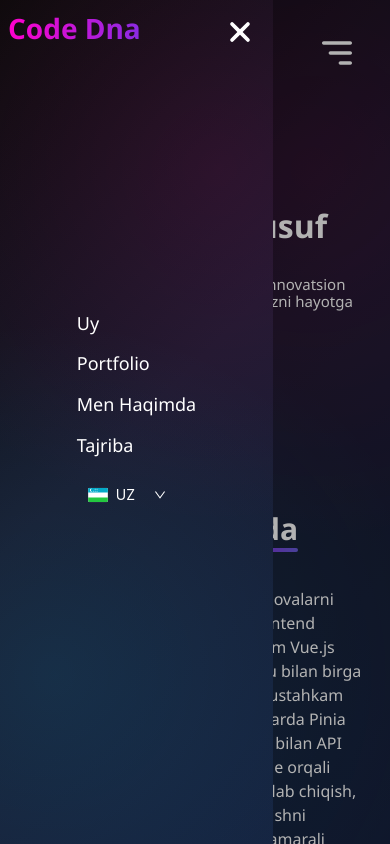
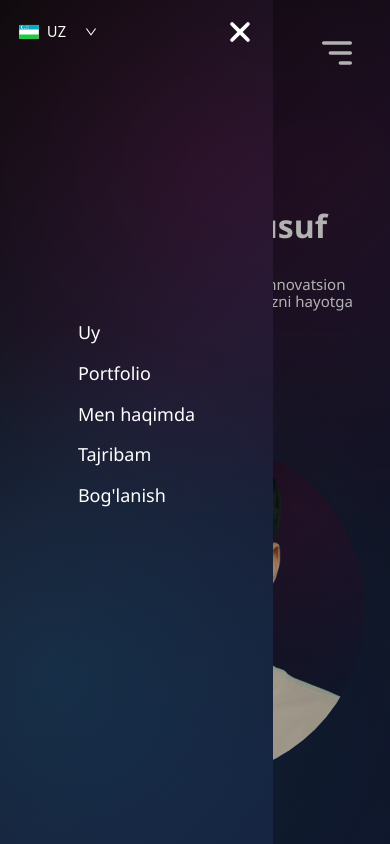
Before and after one commit to yusufjonxojimurodov/CodeDNa, a Vue app: page / in a window 390 px wide. Both pictures are taken after a click on the button 336 px from the left and 53 px from the top of the page. Shown: the top 844 px of the page. Built offline with nearby package versions, Linux system fonts and the light colour scheme.

Commit message:
fixed bug and added img

```diff
--- a/src/components/BurgerComponent.vue
+++ b/src/components/BurgerComponent.vue
@@ -1,7 +1,10 @@
 <script setup>
 import CloseIconComponent from "@/components/Icons/CloseIconComponent.vue";
-import {defineProps, defineEmits} from "vue";
+import { defineProps, defineEmits } from "vue";
 import LanguageSelectComponent from "./HelperComponents/LanguageSelectComponent.vue";
+import { useI18n } from "vue-i18n";
+
+const { t } = useI18n()
 
 defineProps({
   isOpen: Boolean,
@@ -13,17 +16,15 @@ const emit = defineEmits(["close"])
   <transition name="burger-slide">
     <div v-if="isOpen" class="burger-overlay" @click.self="emit('close')">
       <div class="burgerDiv">
-        <span class="animated-gradient absolute top-3 left-2 text-[28px] font-bold">Code Dna</span>
-
+        <language-select-component class="absolute top-3 left-2" :insideBurger="true" />
         <ul class="flex justify-center items-start flex-col gap-[20px]">
-          <li><a class="header-a" href="#header" @click="emit('close')">Uy</a></li>
-          <li><a class="header-a" href="#portfolio" @click="emit('close')">Portfolio</a></li>
-          <li><a class="header-a" href="#about" @click="emit('close')">Men Haqimda</a></li>
-          <li><a class="header-a" href="#skills" @click="emit('close')">Tajriba</a></li>
-          <language-select-component :insideBurger="true"/>
+          <li><a class="header-a" href="#header" @click="emit('close')">{{ t('navigation.home') }}</a></li>
+          <li><a class="header-a" href="#portfolio" @click="emit('close')">{{ t('navigation.portfolio') }}</a></li>
+          <li><a class="header-a" href="#about" @click="emit('close')">{{ t('navigation.about') }}</a></li>
+          <li><a class="header-a" href="#skills" @click="emit('close')">{{ t('navigation.skill') }}</a></li>
+          <li><a class="header-a" href="#contact" @click="emit('close')">{{ t('navigation.contact') }}</a></li>
         </ul>
-
-        <close-icon-component @click="emit('close')" class="w-[40px] h-[40px] absolute top-3 right-2"/>
+        <close-icon-component @click="emit('close')" class="w-[40px] h-[40px] absolute top-3 right-2" />
       </div>
     </div>
   </transition>
@@ -46,8 +47,8 @@ const emit = defineEmits(["close"])
   width: 70%;
   height: 100%;
   background: radial-gradient(circle at 20% 80%, rgba(0, 212, 255, 0.1) 0%, transparent 50%),
-  radial-gradient(circle at 80% 20%, rgba(255, 0, 128, 0.1) 0%, transparent 50%),
-  linear-gradient(135deg, #0a0a0a 0%, #1a1a2e 50%, #16213e 100%);
+    radial-gradient(circle at 80% 20%, rgba(255, 0, 128, 0.1) 0%, transparent 50%),
+    linear-gradient(135deg, #0a0a0a 0%, #1a1a2e 50%, #16213e 100%);
   display: flex;
   justify-content: center;
   align-items: center;
--- a/src/components/HomeSectionComponent.vue
+++ b/src/components/HomeSectionComponent.vue
@@ -5,9 +5,11 @@ import ContactButtonComponent from "@/components/HelperComponents/ContactButtonC
 <template>
   <section class="home-section mt-[100px] sm:mt-[120px] md:mt-[150px] px-4 sm:px-6 md:px-0">
     <div class="container">
+      <div class="flex flex-col md:flex-row justify-between items-center">
         <div data-aos="fade-right" class="flex justify-between items-center">
           <div class="flex justify-center items-start flex-col gap-[14px] sm:gap-[18px] max-w-full">
-          <h1 class="text-[32px] sm:text-[48px] md:text-[68px] text-white font-bold w-full sm:w-[400px] md:w-[500px] leading-tight">
+            <h1
+              class="text-[32px] sm:text-[48px] md:text-[68px] text-white font-bold w-full sm:w-[400px] md:w-[500px] leading-tight">
               Xojimurodov Yusuf
             </h1>
             <p class="text-white text-[15px] sm:text-[16px] md:text-[18px] max-w-full sm:max-w-[500px]">
@@ -18,6 +20,11 @@ import ContactButtonComponent from "@/components/HelperComponents/ContactButtonC
             </contact-button-component>
           </div>
         </div>
+
+        <div class="photo-frame">
+          <img loading="lazy" src="/photo-me.png" alt="photo">
+        </div>
+      </div>
     </div>
   </section>
 </template>
--- a/src/i18n/en.js
+++ b/src/i18n/en.js
@@ -14,7 +14,8 @@ const en = {
 
     about: {
         about: "About me",
-        aboutMe: "Hello! I'm a frontend developer passionate about building modern web applications. My main focus is on the Vue.js ecosystem, and I have solid experience with JavaScript, HTML, and CSS. I work effectively on real-world projects using Pinia for state management, Axios for API integration, Ant Design Vue for building user interfaces, and Sass for writing optimized and maintainable styles."
+        aboutMe: "Hello! I'm a frontend developer passionate about building modern web applications. My main focus is on the Vue.js ecosystem, and I have solid experience with JavaScript, HTML, and CSS. I work effectively on real-world projects using Pinia for state management, Axios for API integration, Ant Design Vue for building user interfaces, and Sass for writing optimized and maintainable styles.",
+        more: "More"
     },
 
     skill: {
--- a/src/i18n/ru.js
+++ b/src/i18n/ru.js
@@ -14,7 +14,8 @@ const ru = {
 
     about: {
         about: "Обо мне",
-        aboutMe: "Привет! Я frontend-разработчик, увлечённый созданием современных веб-приложений. Основное внимание уделяю экосистеме Vue.js, а также обладаю прочным опытом работы с JavaScript, HTML и CSS. В реальных проектах эффективно использую Pinia для управления состоянием, Axios для интеграции с API, Ant Design Vue для построения пользовательских интерфейсов и Sass для оптимизированной стилизации. Подробнее"
+        aboutMe: "Привет! Я frontend-разработчик, увлечённый созданием современных веб-приложений. Основное внимание уделяю экосистеме Vue.js, а также обладаю прочным опытом работы с JavaScript, HTML и CSS. В реальных проектах эффективно использую Pinia для управления состоянием, Axios для интеграции с API, Ant Design Vue для построения пользовательских интерфейсов и Sass для оптимизированной стилизации. Подробнее",
+        more: "Ещё"
     },
 
     skill: {
--- a/src/styles/main.scss
+++ b/src/styles/main.scss
@@ -89,9 +89,38 @@ body {
         width: 100%;
       }
     }
+  }
 
+  .photo-frame {
+  width: 500px;
+  height: 500px;
+  border-radius: 50%;
+  padding: 5px;
+  background: $bodyBackground;
+  display: flex;
+  justify-content: center;
+  align-items: center;
+  box-shadow: 0 0 15px $bodyBackground;
+  overflow: hidden;
+}
 
+.photo-frame img {
+  width: 450px;
+  height: 600px;
+}
+
+@media (max-width: 768px) {
+  .photo-frame{
+    width: 340px;
+    height: 340px;
+        margin-top: 40px;
   }
+  .photo-frame img{
+    width: 300px;
+    height: 390px;
+  }
+}
+
 
   .about-text {
     color: white;
```
Also changed, not shown: public/photo-me.png (added). Lines whose indentation alone changed are shown as unchanged.
